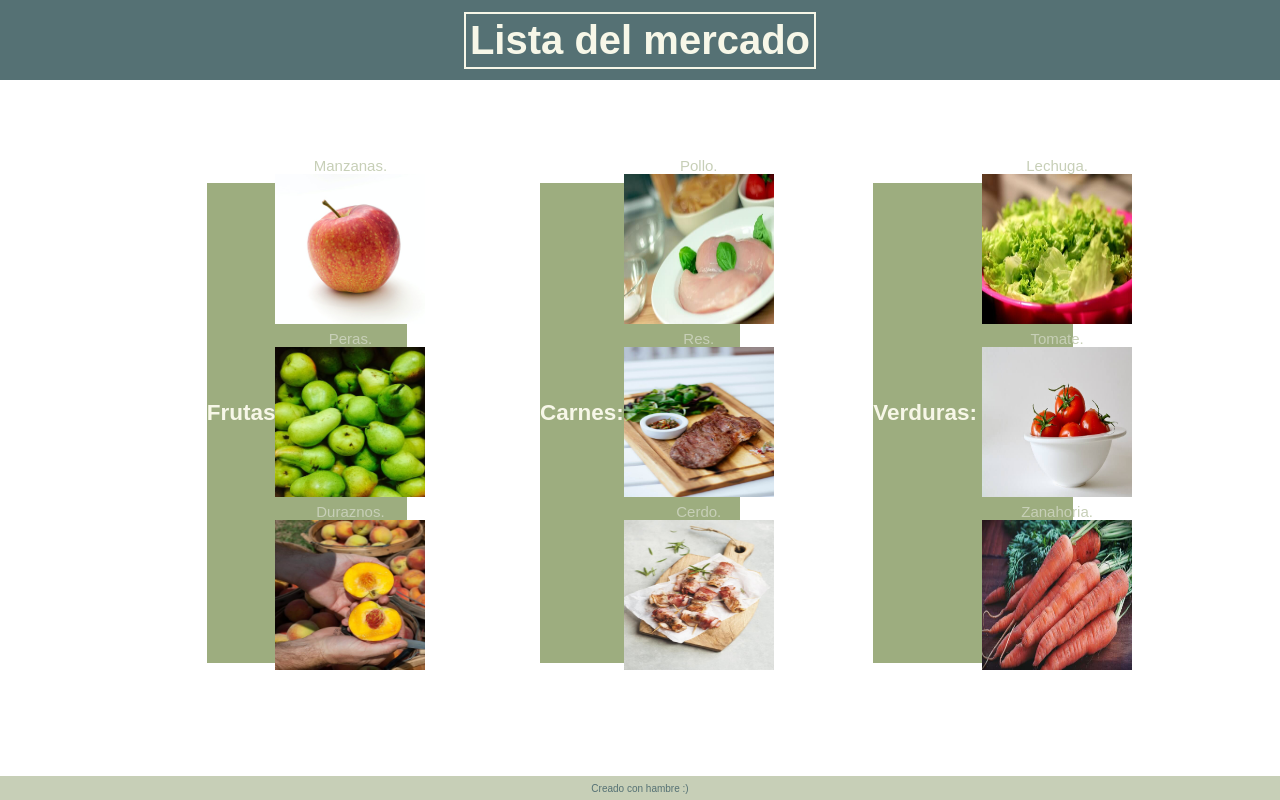
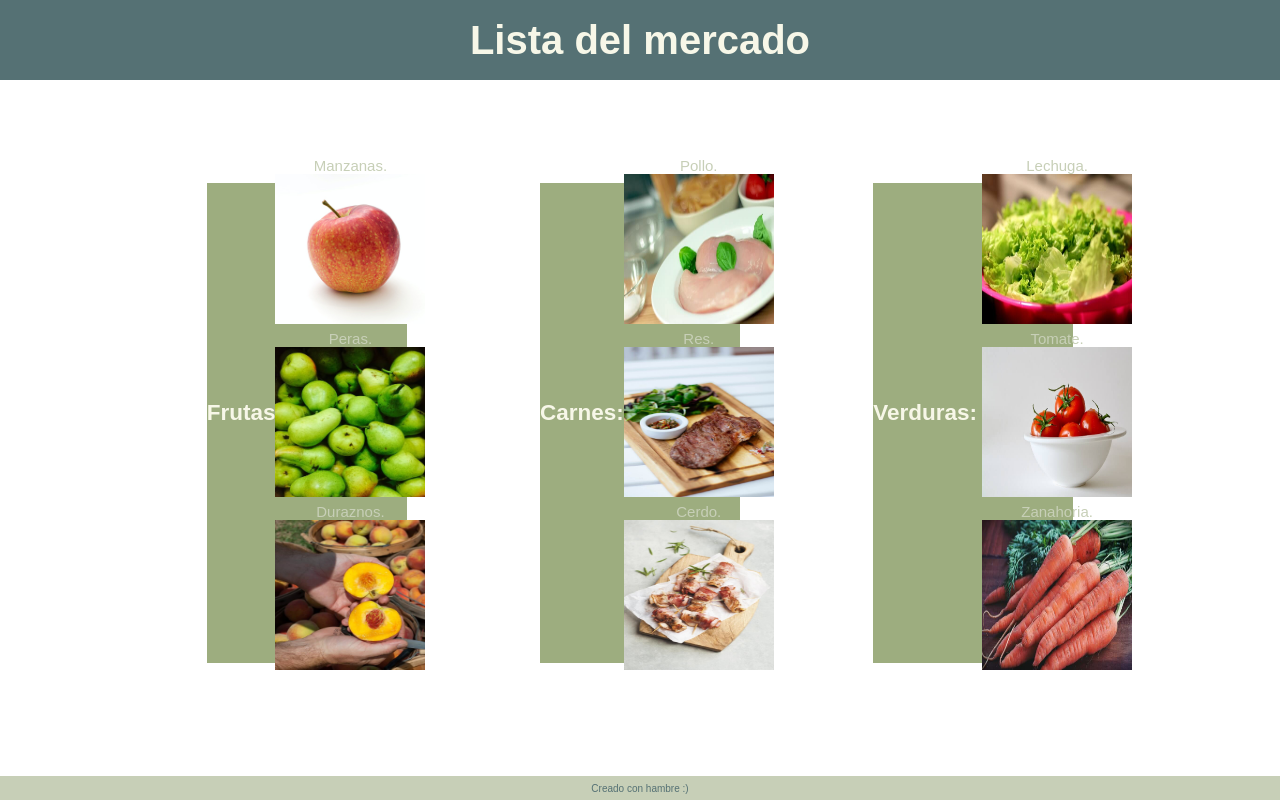
Before and after one commit to RodrigoLecinana/RodrigoLecinana.github.io, a plain HTML site: page index.html in a window 1280 px wide. Drawn offline with Linux system fonts and the light colour scheme.

Commit message:
quité el recuador del título

```diff
--- a/style.css
+++ b/style.css
@@ -27,7 +27,6 @@ header {
 
 header h1 {
     color: var(--secundary-color);
-    border: 2px solid var(--secundary-color);
     padding: 4px;
 }
 
```
